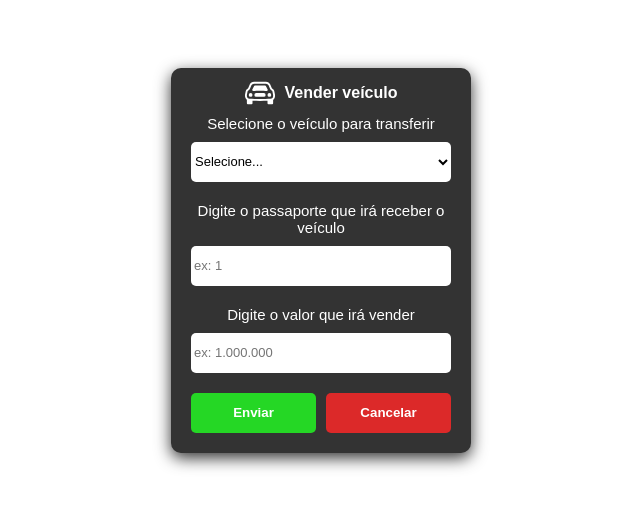
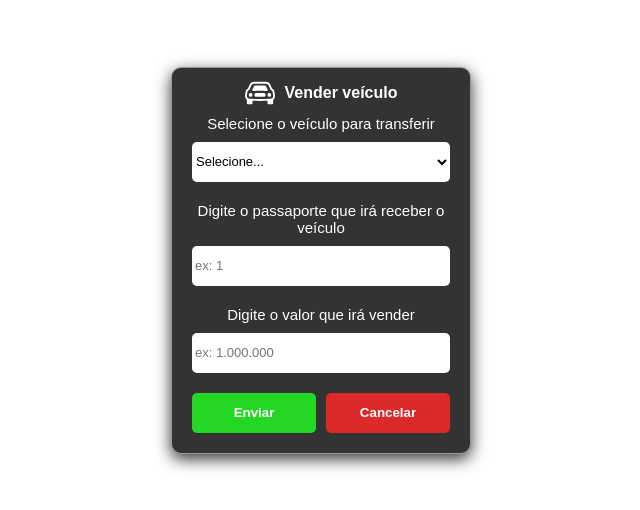
Before and after one commit to EmmyVinte/fivem-blue-sell-vehicle, a plain HTML site: page nui/index.html in a window 1280 px wide. Shown: the part 140-650 px from the top of the page, 319-959 px from the left. Drawn offline with Linux system fonts and the light colour scheme.

Commit message:
Update blue.css

```diff
--- a/nui/blue.css
+++ b/nui/blue.css
@@ -30,7 +30,7 @@ html, body {
     padding: 10px 20px;
     background-color: #333;
     border-radius: 1rem;
-    border: 1px solid rgba(180, 180, 180, 0.);
+    border: 1px solid rgba(180, 180, 180, .8);
     box-shadow: 0px 5px 16px rgba(0, 0, 0, .8);
 }
 
```
